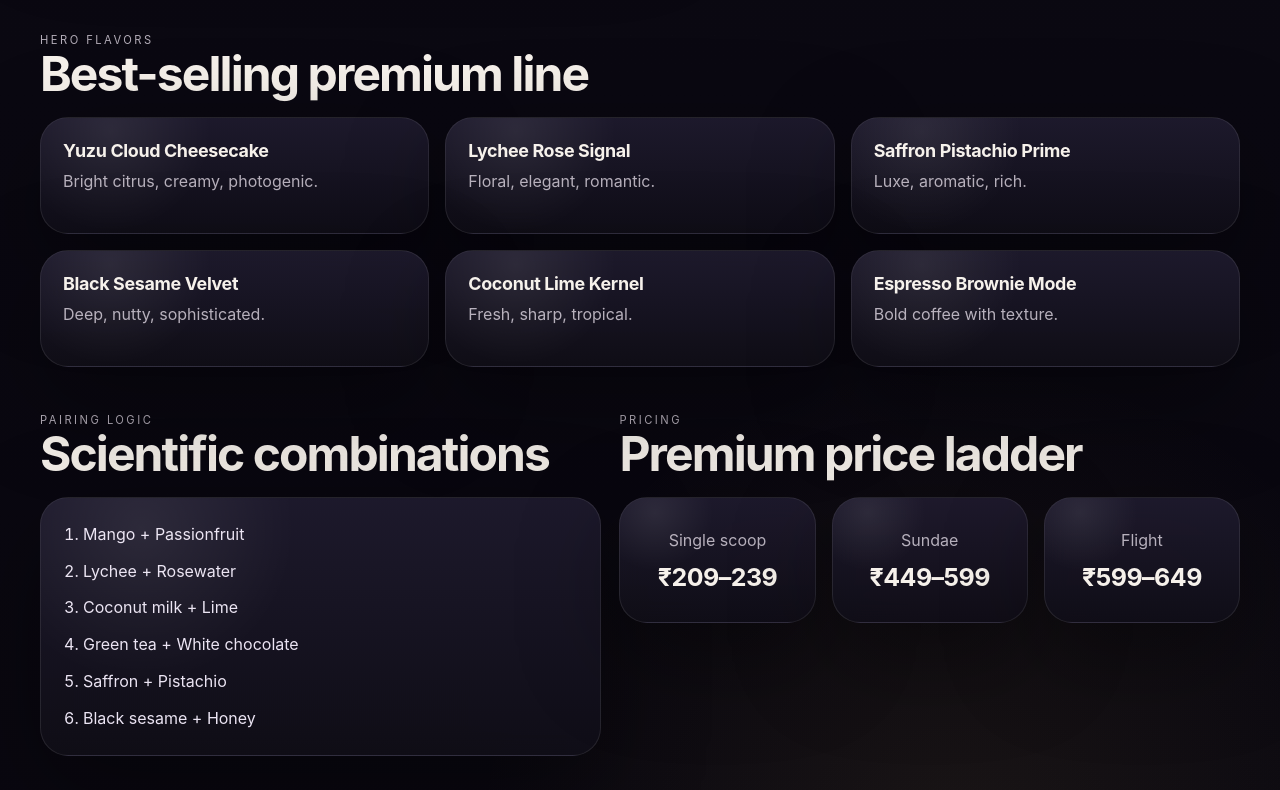
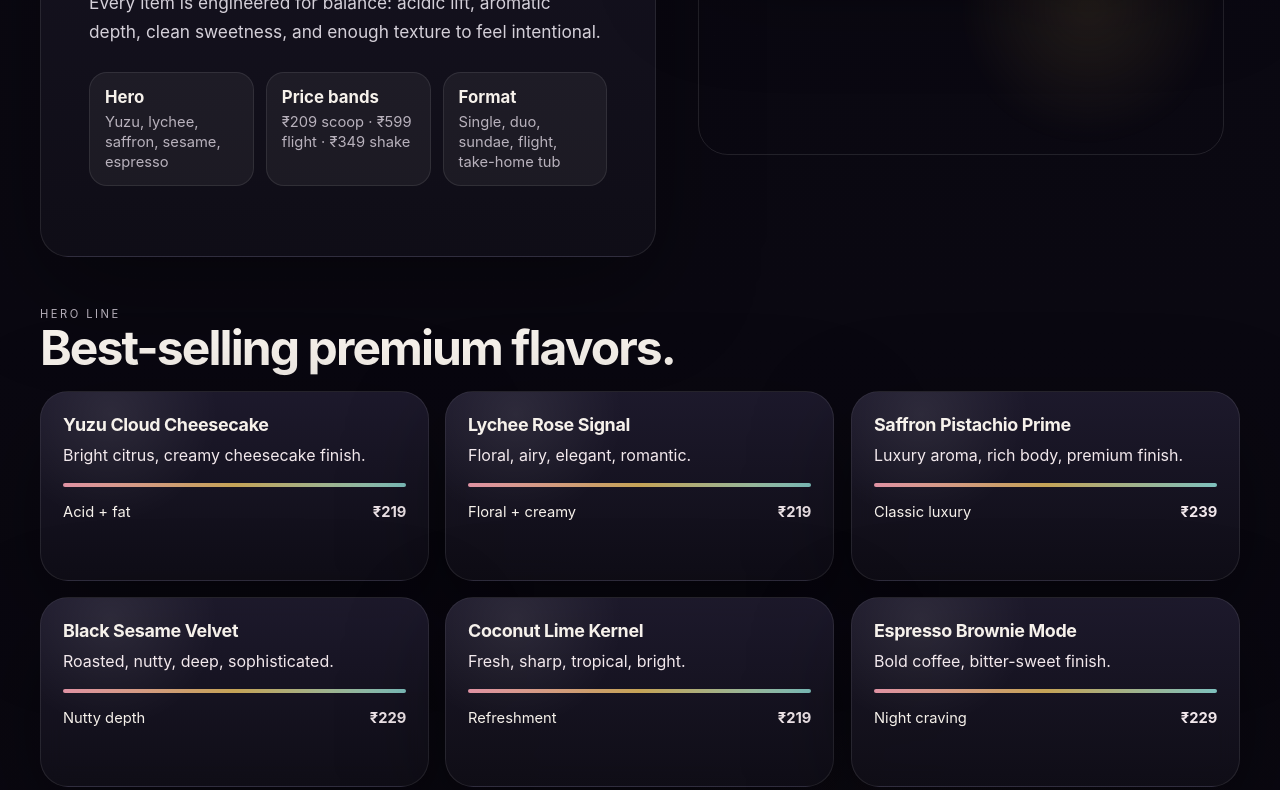
Before and after one commit to Roshanmahamoodnk/roza-lab-, a plain HTML site: page menu.html in a window 1280 px wide. Shown: the part 763-1553 px from the top of the page. Drawn offline with Linux system fonts and the light colour scheme.

Commit message:
Upgrade menu page with premium motion design

```diff
--- a/menu.html
+++ b/menu.html
@@ -5,8 +5,9 @@
     <meta name="viewport" content="width=device-width, initial-scale=1" />
     <title>Roza Lab R&amp;D · Menu</title>
     <link rel="stylesheet" href="style.css" />
+    <script src="app.js" defer></script>
   </head>
-  <body>
+  <body class="page page-menu">
     <header class="topbar">
       <div class="brand">
         <span class="brand-mark">RL</span>
@@ -28,34 +29,42 @@
       <section class="hero">
         <div class="hero-copy">
           <p class="tag">Signature flavors</p>
-          <h1>Menu system</h1>
+          <h1>A premium menu built for photos, dates, and repeat orders.</h1>
           <p class="lead">
-            The menu is built around scientific pairings, premium pricing, and flavors
-            that work for dates, business visits, IT crowd hangouts, and late-night cravings.
+            Every item is engineered for balance: acidic lift, aromatic depth, clean sweetness,
+            and enough texture to feel intentional.
           </p>
+          <div class="hero-meta">
+            <div class="mini-stat"><strong>Hero</strong><span>Yuzu, lychee, saffron, sesame, espresso</span></div>
+            <div class="mini-stat"><strong>Price bands</strong><span>₹209 scoop · ₹599 flight · ₹349 shake</span></div>
+            <div class="mini-stat"><strong>Format</strong><span>Single, duo, sundae, flight, take-home tub</span></div>
+          </div>
+        </div>
+        <div class="hero-art">
+          <img src="assets/hero.svg" alt="Abstract premium Roza Lab R&D hero illustration" />
         </div>
       </section>
 
       <section class="section">
         <div class="section-head">
-          <p class="tag">Hero flavors</p>
-          <h2>Best-selling premium line</h2>
+          <p class="tag">Hero line</p>
+          <h2>Best-selling premium flavors.</h2>
         </div>
-        <div class="grid three">
-          <article class="card"><h3>Yuzu Cloud Cheesecake</h3><p>Bright citrus, creamy, photogenic.</p></article>
-          <article class="card"><h3>Lychee Rose Signal</h3><p>Floral, elegant, romantic.</p></article>
-          <article class="card"><h3>Saffron Pistachio Prime</h3><p>Luxe, aromatic, rich.</p></article>
-          <article class="card"><h3>Black Sesame Velvet</h3><p>Deep, nutty, sophisticated.</p></article>
-          <article class="card"><h3>Coconut Lime Kernel</h3><p>Fresh, sharp, tropical.</p></article>
-          <article class="card"><h3>Espresso Brownie Mode</h3><p>Bold coffee with texture.</p></article>
+        <div class="grid three menu-grid">
+          <article class="menu-card"><h3>Yuzu Cloud Cheesecake</h3><p class="note">Bright citrus, creamy cheesecake finish.</p><div class="bar"></div><div class="meta"><span>Acid + fat</span><strong>₹219</strong></div></article>
+          <article class="menu-card"><h3>Lychee Rose Signal</h3><p class="note">Floral, airy, elegant, romantic.</p><div class="bar"></div><div class="meta"><span>Floral + creamy</span><strong>₹219</strong></div></article>
+          <article class="menu-card"><h3>Saffron Pistachio Prime</h3><p class="note">Luxury aroma, rich body, premium finish.</p><div class="bar"></div><div class="meta"><span>Classic luxury</span><strong>₹239</strong></div></article>
+          <article class="menu-card"><h3>Black Sesame Velvet</h3><p class="note">Roasted, nutty, deep, sophisticated.</p><div class="bar"></div><div class="meta"><span>Nutty depth</span><strong>₹229</strong></div></article>
+          <article class="menu-card"><h3>Coconut Lime Kernel</h3><p class="note">Fresh, sharp, tropical, bright.</p><div class="bar"></div><div class="meta"><span>Refreshment</span><strong>₹219</strong></div></article>
+          <article class="menu-card"><h3>Espresso Brownie Mode</h3><p class="note">Bold coffee, bitter-sweet finish.</p><div class="bar"></div><div class="meta"><span>Night craving</span><strong>₹229</strong></div></article>
         </div>
       </section>
 
       <section class="section split">
         <div>
           <div class="section-head narrow">
-            <p class="tag">Pairing logic</p>
-            <h2>Scientific combinations</h2>
+            <p class="tag">Scientific combinations</p>
+            <h2>Pairings that score high on taste logic.</h2>
           </div>
           <div class="card checklist">
             <ol>
@@ -70,13 +79,14 @@
         </div>
         <div>
           <div class="section-head narrow">
-            <p class="tag">Pricing</p>
-            <h2>Premium price ladder</h2>
+            <p class="tag">Premium price ladder</p>
+            <h2>Designed for buyable luxury.</h2>
           </div>
-          <div class="grid three">
+          <div class="grid two">
             <article class="price-card"><span>Single scoop</span><strong>₹209–239</strong></article>
             <article class="price-card"><span>Sundae</span><strong>₹449–599</strong></article>
             <article class="price-card"><span>Flight</span><strong>₹599–649</strong></article>
+            <article class="price-card"><span>Shake</span><strong>₹319–349</strong></article>
           </div>
         </div>
       </section>
```
